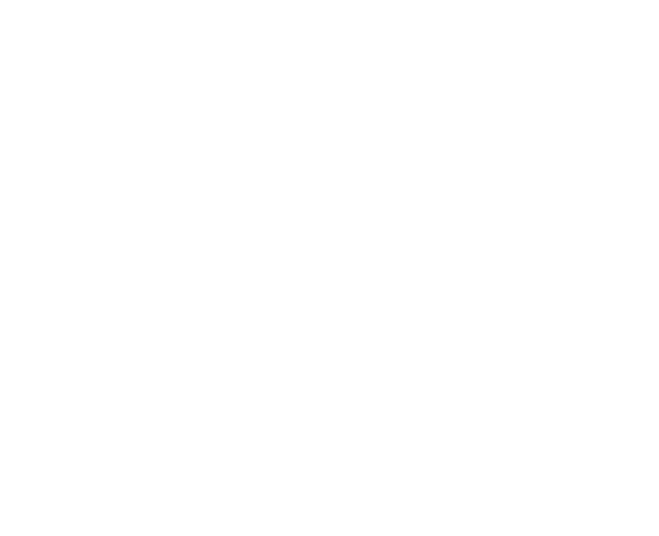
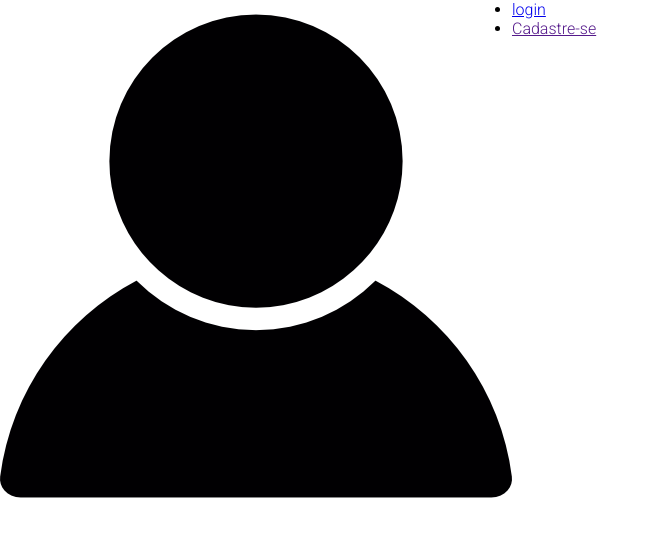
Before and after one commit to alicematins7/web-dois, a plain HTML site: page Index.html in a window 1280 px wide. Shown: the whole page, without its empty margins (0-659 px from the left). Drawn offline with Linux system fonts and the light colour scheme.

Commit message:
Mensagem

```diff
--- a/Index.html
+++ b/Index.html
@@ -10,9 +10,18 @@
 <body>
     <header>
         <picture>
-
+         <img src="./img/16480.png" alt="logo" >
         </picture>
-
+        <div>
+          <ul>
+            <li>
+              <a href=" ">login</a>
+            </li>
+            <li>
+              <a href="">Cadastre-se</a>
+            </li>
+          </ul>
+        </div>
       </header>
         <main>
 
@@ -21,6 +30,5 @@
 
         </footer>
 
-
 </body>
 </html>
--- a/css/estilo.css
+++ b/css/estilo.css
@@ -0,0 +1,21 @@
+@import url('https://fonts.googleapis.com/css2?family=Roboto:wght@300;500;900&display=swap');
+* {
+    font-family: "Roboto", sans-serif;
+     margin: 0;
+     padding: 0;
+     outline: 0;
+     font-weight: 300;
+     box-sizing: border-box;
+}
+   :root {
+       --primary:  #FD0303;
+       --primary-light: #FD225555
+       --secundary: #22550
+       --secundary-light: #225555;
+       --third: #455a64;
+       --third-light: #ffe9ca;
+   }
+
+   header {
+       display: flex;
+   }
```
